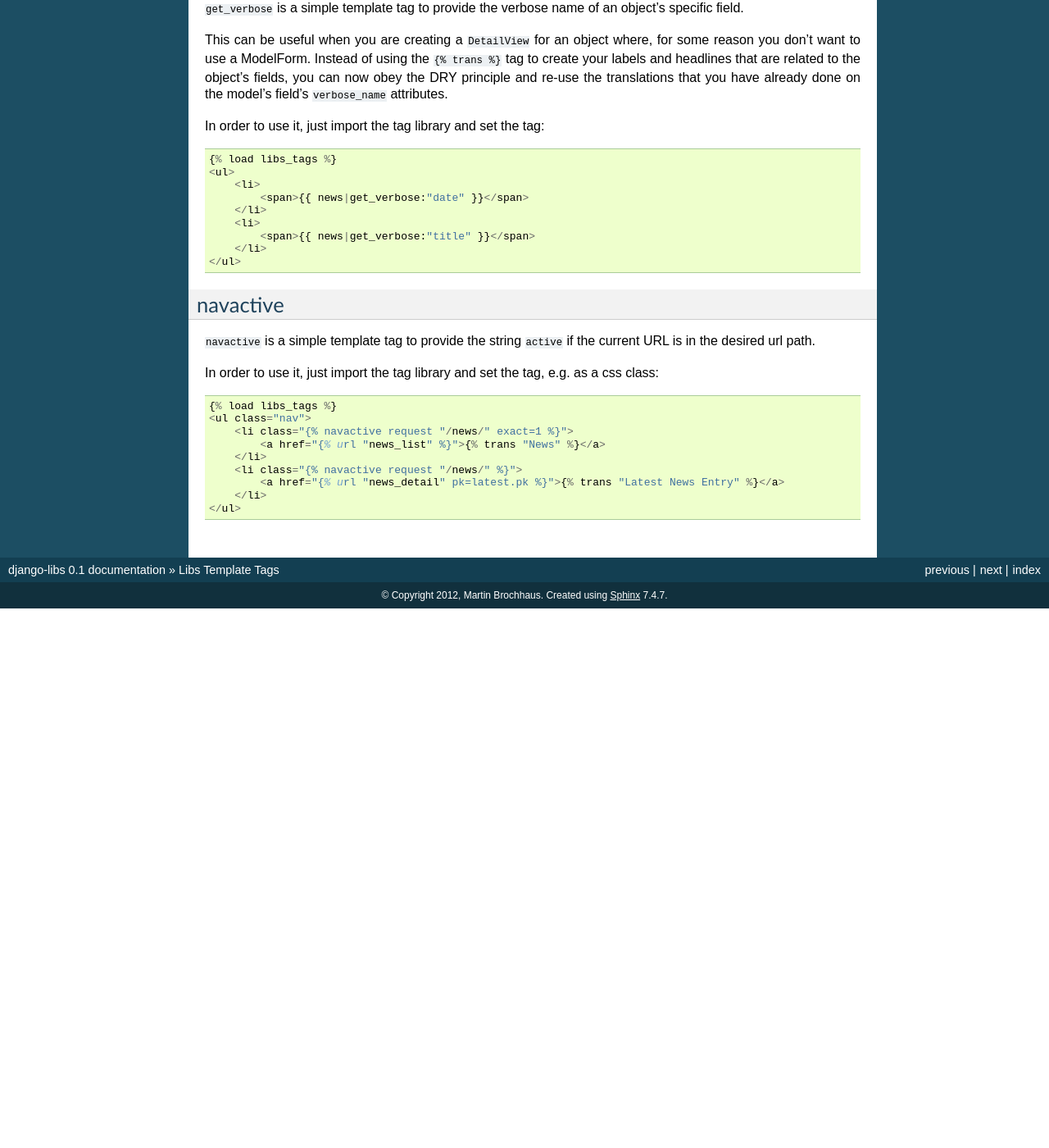
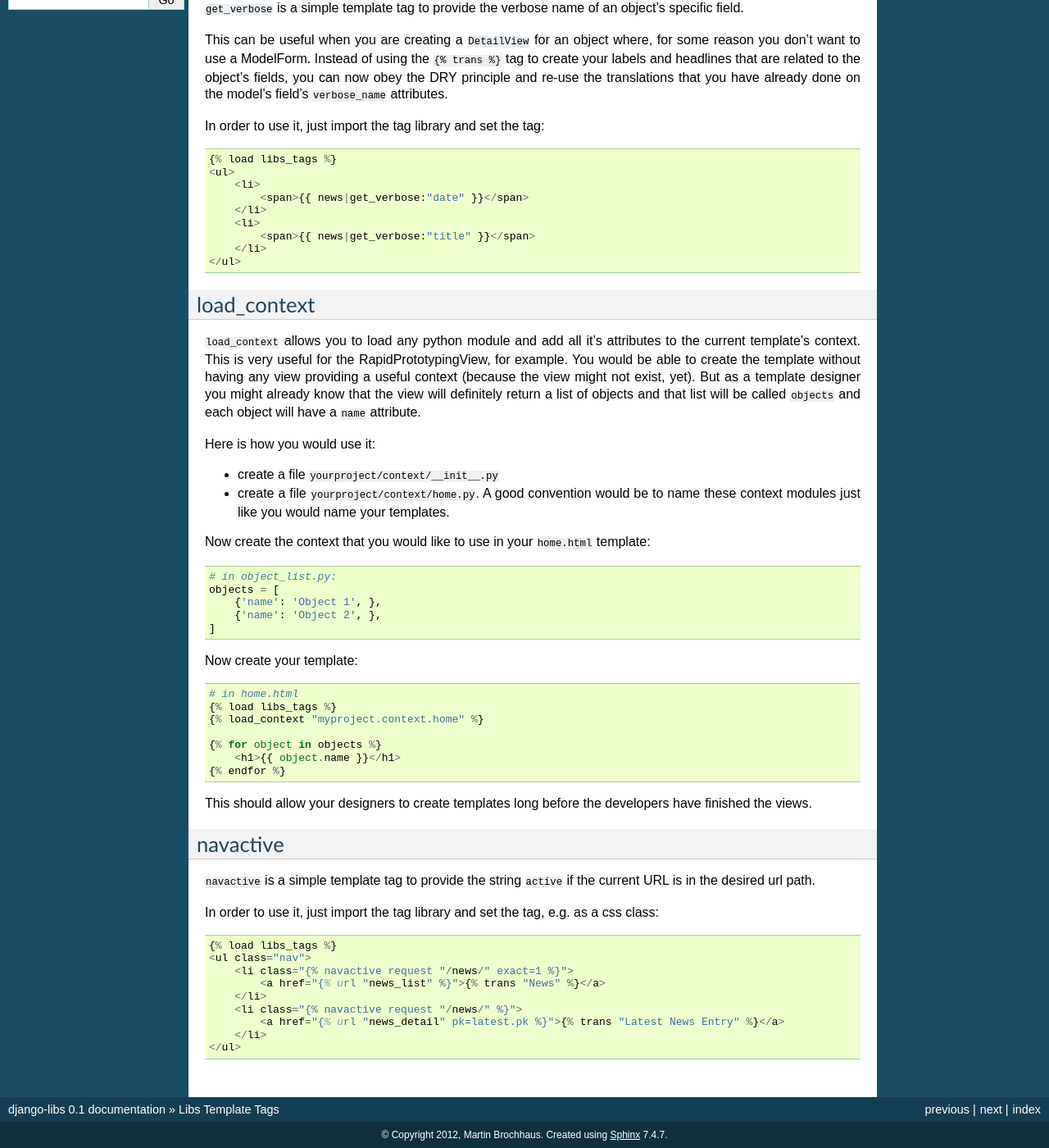
Before and after one commit to bitlabstudio/django-libs, a Sphinx documentation site: the page built from docs/libs_tags.rst, in a window 1280 px wide and 1400 px high, scrolled down 377 px. Shown: the whole window at 82% size. Built offline with Sphinx 7.4.7, drawn with Linux system fonts in a browser that asks for light colours; formulas are drawn with MathJax 3; before the commit the page ends 1119 px from its top, so only the background shows below that.

Commit message:
Added {% load_context %} templatetag.
Also: Flake8 fix.

```diff
--- a/CHANGELOG.txt
+++ b/CHANGELOG.txt
@@ -1,4 +1,6 @@
 === (ongoing) ===
+
+- Added {% load_context %} templatetag
 
 === 1.2 ===
 
--- a/docs/libs_tags.rst
+++ b/docs/libs_tags.rst
@@ -42,6 +42,46 @@ In order to use it, just import the tag library and set the tag::
     </ul>
 
 
+load_context
+------------
+
+``load_context`` allows you to load any python module and add all it's
+attributes to the current template's context. This is very useful for the
+RapidPrototypingView, for example. You would be able to create the template
+without having any view providing a useful context (because the view might
+not exist, yet). But as a template designer you might already know that the
+view will definitely return a list of objects and that list will be called
+``objects`` and each object will have a ``name`` attribute.
+
+Here is how you would use it:
+
+* create a file ``yourproject/context/__init__.py``
+* create a file ``yourproject/context/home.py``. A good convention would be
+  to name these context modules just like you would name your templates.
+
+Now create the context that you would like to use in your ``home.html``
+template::
+
+    # in object_list.py:
+    objects = [
+        {'name': 'Object 1', },
+        {'name': 'Object 2', },
+    ]
+
+Now create your template::
+
+    # in home.html
+    {% load libs_tags %}
+    {% load_context "myproject.context.home" %}
+
+    {% for object in objects %}
+        <h1>{{ object.name }}</h1>
+    {% endfor %}
+
+This should allow your designers to create templates long before the developers
+have finished the views.
+
+
 navactive
 ---------
 
--- a/docs/views.rst
+++ b/docs/views.rst
@@ -72,3 +72,6 @@ Now you can call any template by adding it's path to the URL of the view::
 
     localhost:8000/prototype/404.html
     localhost:8000/prototype/cms/partials/main_menu.html
+
+Check out the ``load_context`` templatetag which allos you to create fake
+context variables for your template.
```
Also changed, not shown: 5 other files.
